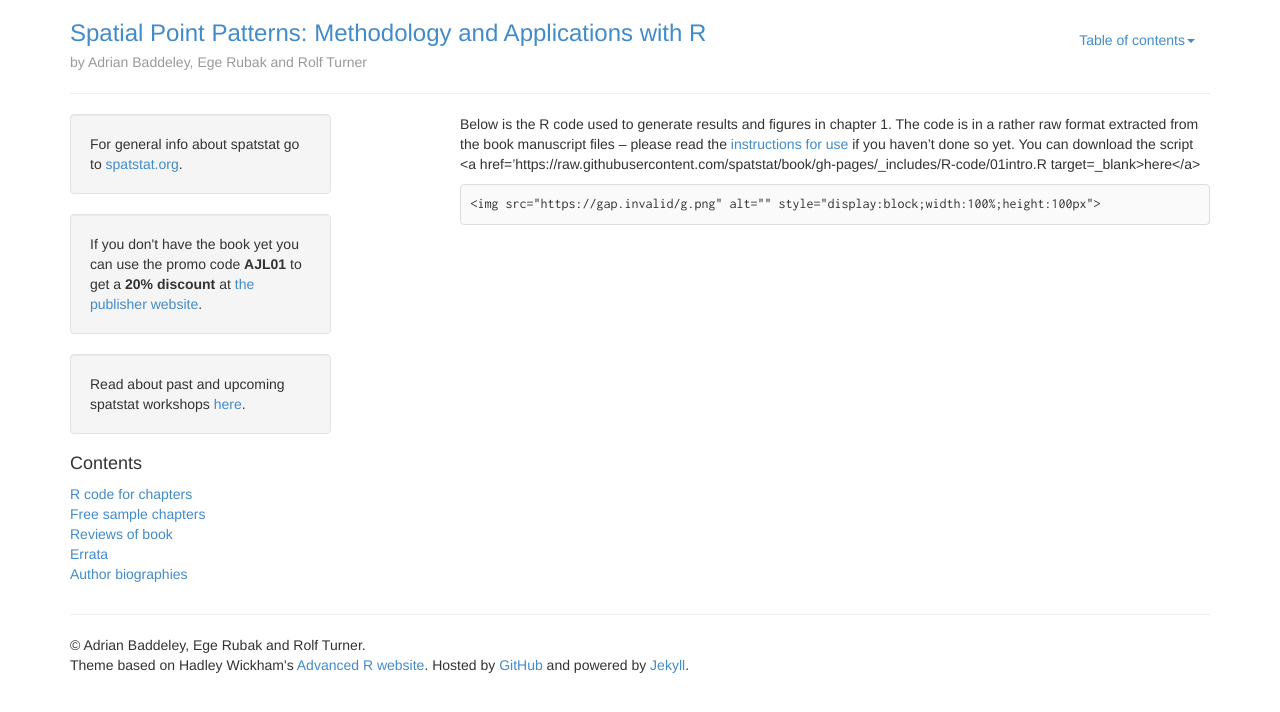
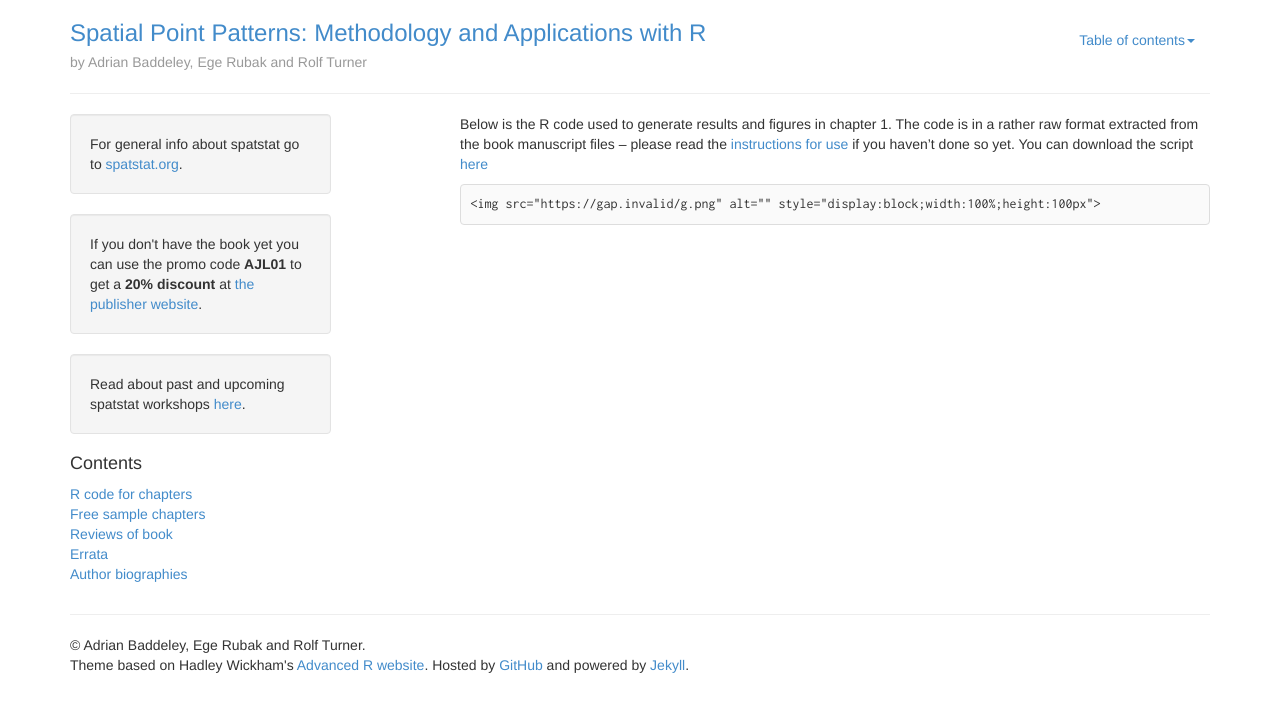
Before and after one commit to spatstat/book, a Jekyll site: the page built from R-code/chapter01.md, in a window 1280 px wide. Shown: the top 712 px of the page. Built offline with Jekyll 4.4.1, drawn with Linux system fonts in a browser that asks for light colours; Markdown is read by kramdown in place of the engine named in the settings.

Commit message:
Minor bug in chapter01.md.

```diff
--- a/R-code/chapter01.md
+++ b/R-code/chapter01.md
@@ -5,7 +5,7 @@ title: R code for chapter 1
 
 Below is the R code used to generate results and figures in chapter 1.
 The code is in a rather raw format extracted from the book manuscript files -- please read the [instructions for use](R-code.html) if you haven't done so yet.
-You can download the script <a href='https://raw.githubusercontent.com/spatstat/book/gh-pages/_includes/R-code/01intro.R target=_blank>here</a>
+You can download the script <a href='https://raw.githubusercontent.com/spatstat/book/gh-pages/_includes/R-code/01intro.R' target=_blank>here</a>
 
 {% highlight r %}
 {% include R-code/01intro.R %}
```
